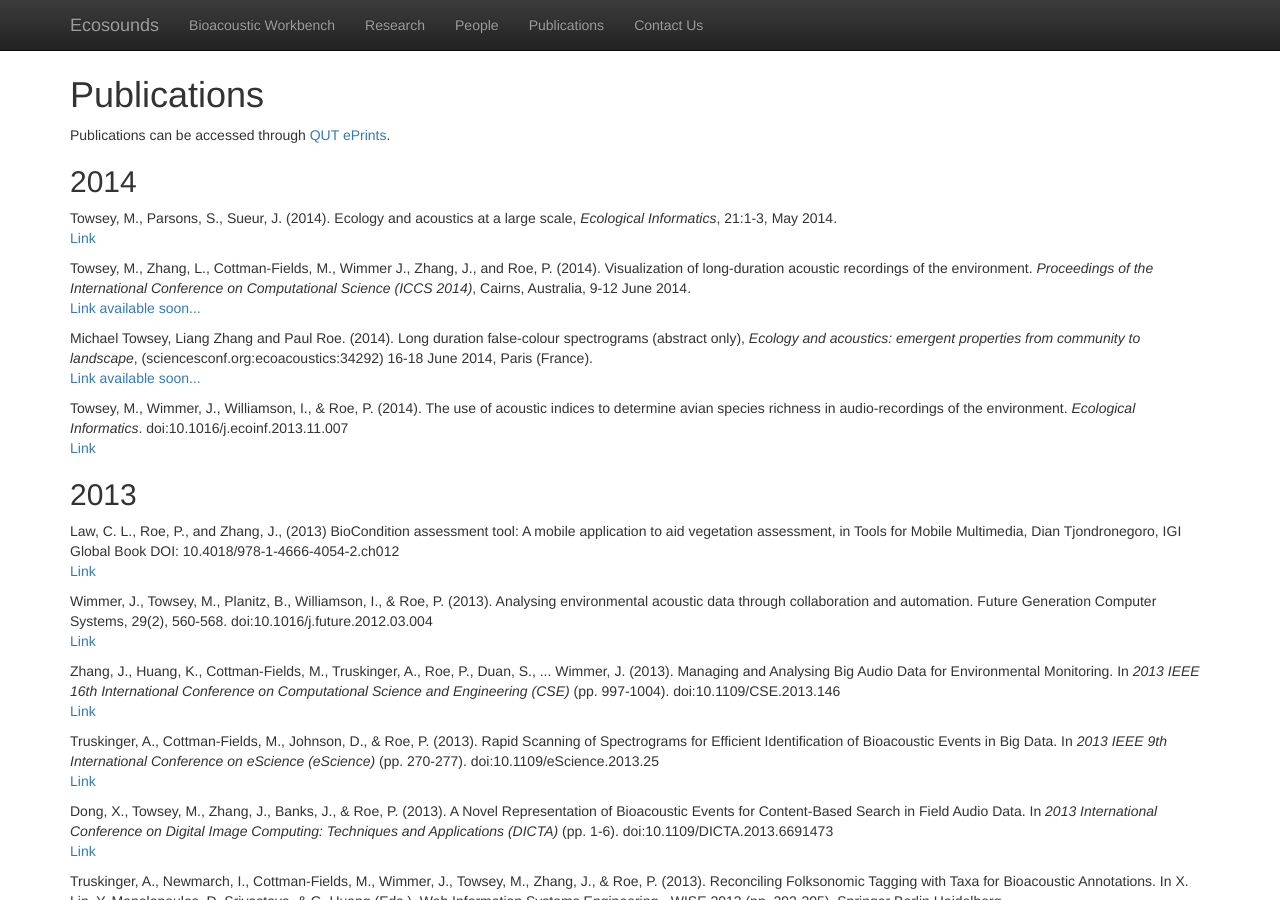
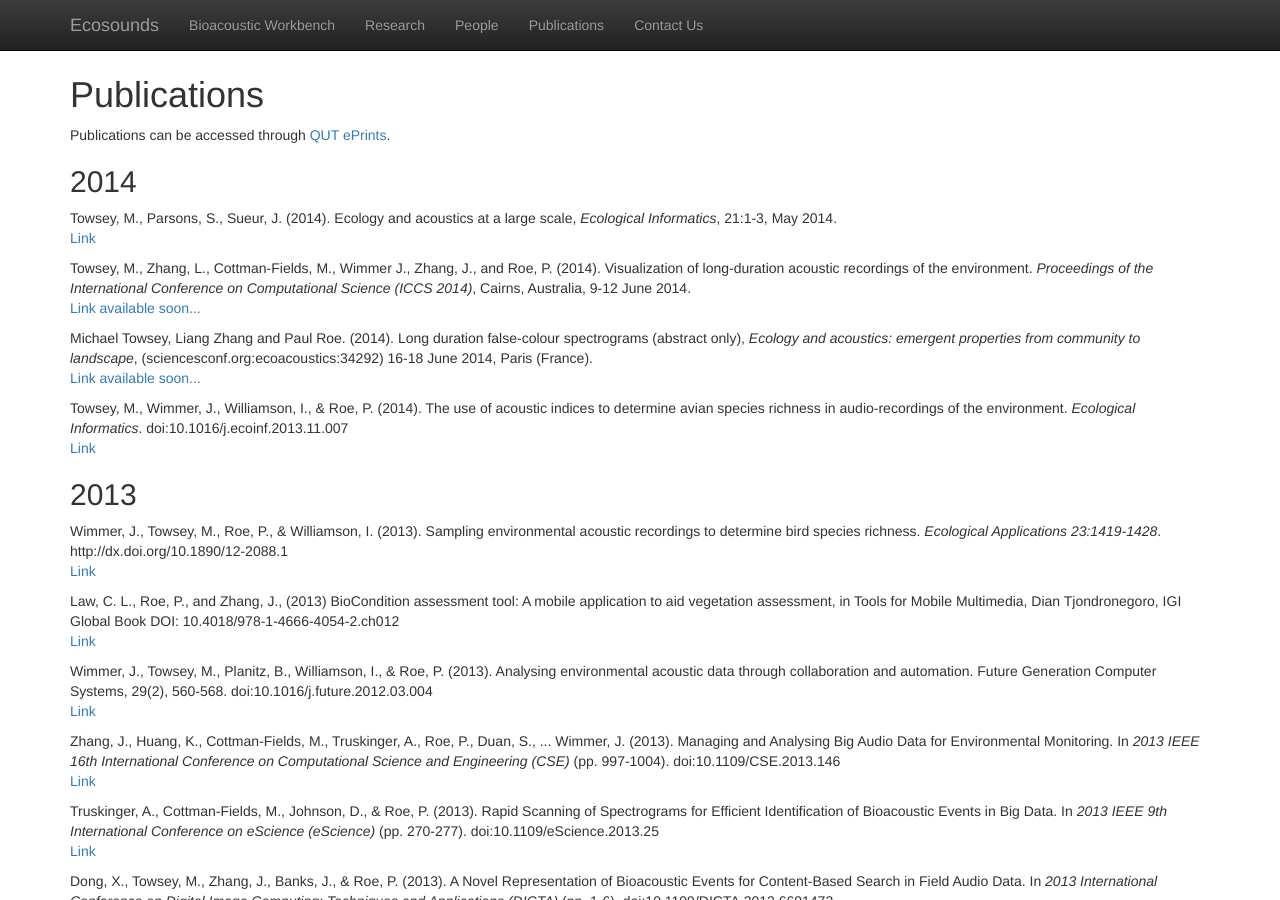
Before and after one commit to QutEcoacoustics/research-blog, a Jekyll site: the page built from publications/publications.html, in a window 1280 px wide and 900 px high. Built offline with Jekyll 4.4.1, drawn with Linux system fonts in a browser that asks for light colours; nearby versions of some CDN libraries; Markdown is read by kramdown in place of the engine named in the settings.

Commit message:
add a publication for jason

```diff
--- a/publications/publications.html
+++ b/publications/publications.html
@@ -43,6 +43,13 @@ title: Ecosounds | Publications
     </p>
 
     <h2>2013</h2>
+
+    <p>
+        Wimmer, J., Towsey, M., Roe, P., & Williamson, I. (2013). Sampling environmental acoustic recordings to determine bird species richness.
+        <i>Ecological Applications 23:1419-1428</i>. http://dx.doi.org/10.1890/12-2088.1
+        <br />
+        <a href="http://dx.doi.org/10.1890/12-2088.1">Link</a>
+    </p>
 
     <p>Law, C. L., Roe, P., and Zhang, J., (2013) BioCondition assessment tool: A mobile application to aid vegetation
         assessment, in Tools for Mobile Multimedia, Dian Tjondronegoro, IGI Global Book DOI:
```
